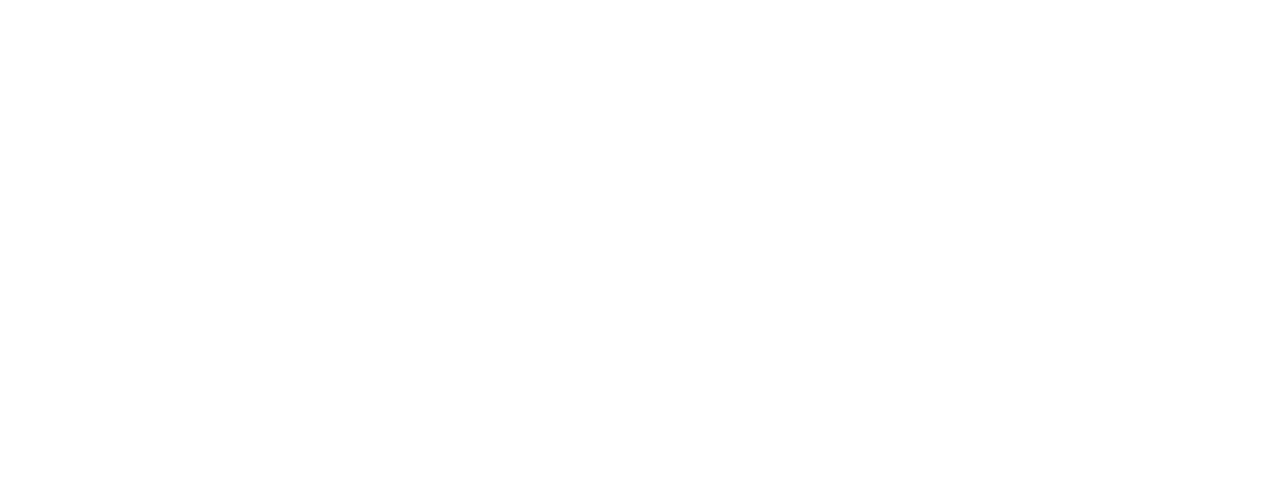
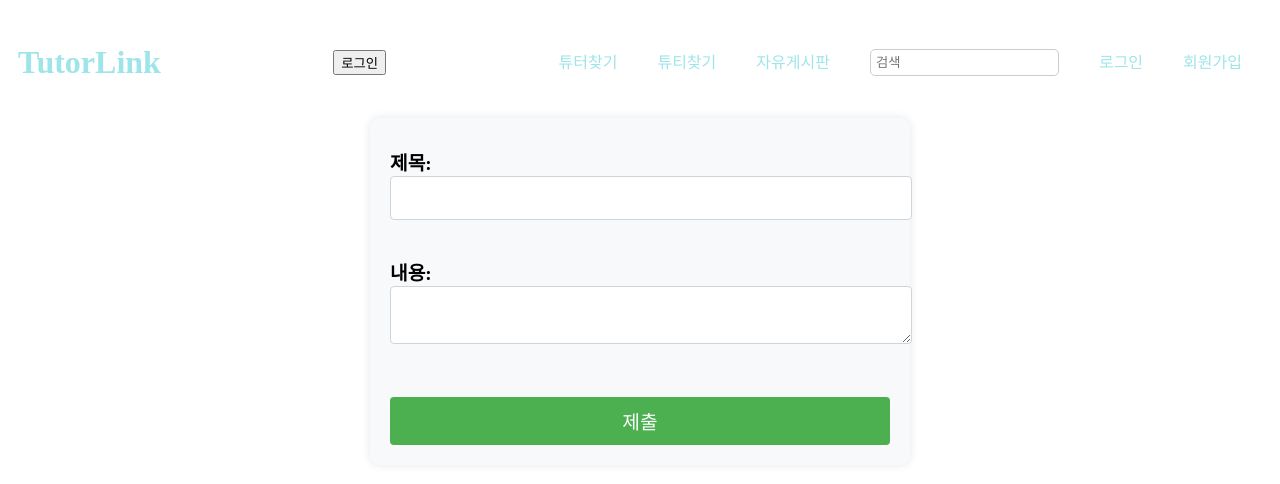
Before and after one commit to capstoe/Front_end, a React (Create React App) app: page /create in a window 1280 px wide. Before the commit this address had no page. Shown: the top 484 px of the page. Built offline with nearby package versions, Linux system fonts and the light colour scheme.

Commit message:
자유게시판 글쓰기 수정

```diff
--- a/src/App.js
+++ b/src/App.js
@@ -6,6 +6,7 @@
 import TutorSearch from './pages/TutorSearch';
 import TuteeSearch from './pages/TuteeSearch';
 import FreeBoard from './pages/FreeBoard';
+import PostForm from './pages/PostForm'; // Assuming PostForm is in the same directory
 import SignUp from './pages/SignUp';
 
 function App() {
@@ -20,8 +21,9 @@
                     <Route path="tutorsearch" element={<TutorSearch />} />
                     <Route path="tuteesearch" element={<TuteeSearch />} />
                     <Route path="freeboard" element={<FreeBoard />} />
+                    <Route path="postform" element={<PostForm />} /> {/* Add this line */}
                     <Route path="signup" element={<SignUp />} />
-
+                    <Route path="create" element={<PostForm />} />
                 </Route>
             </Routes>
         </BrowserRouter>
--- a/src/pages/FreeBoard.js
+++ b/src/pages/FreeBoard.js
@@ -1,5 +1,7 @@
 import React, { useState, useEffect } from "react";
+import { Link } from 'react-router-dom';
 import "./FreeBoard.css";
+import PostForm from './PostForm'; // Assuming PostForm is in the same directory
 
 const FreeBoard = () => {
   const [articles, setArticles] = useState([]);
@@ -10,6 +12,7 @@
     content: "",
     attachments: [], // Array to store attached files
   });
+
 
   useEffect(() => {
     const fetchArticles = async () => {
@@ -72,42 +75,16 @@
             onChange={(event) => setSearchKeyword(event.target.value)}
           />
           <button className="button" onClick={handleSearch}>
-            검색ㄴ
+            검색
           </button>
-          <button className="button" onClick={() => setShowCreateForm(true)}>
-            글쓰기
-          </button>
+          <Link to="/create">
+            <button className="button">
+              글쓰기
+            </button>
+          </Link>
         </div>
         {/* ... rest of the code ... */}
       </div>
-      {/* 글쓰기 폼 */}
-      {showCreateForm && (
-        <div className="formContainer">
-          <h2>새 글 작성</h2>
-          <label>
-            제목:
-            <input
-              type="text"
-              value={newArticle.title}
-              onChange={(e) => setNewArticle({ ...newArticle, title: e.target.value })}
-            />
-          </label>
-          <label>
-            내용:
-            <textarea
-              value={newArticle.content}
-              onChange={(e) => setNewArticle({ ...newArticle, content: e.target.value })}
-            />
-          </label>
-          <label>
-            첨부파일:
-            <input type="file" multiple onChange={handleFileChange} />
-          </label>
-          <button className="button" onClick={handleCreate}>
-            작성
-          </button>
-        </div>
-      )}
     </div>
   );
 };
--- /dev/null
+++ b/src/pages/PostForm.css
@@ -0,0 +1,41 @@
+.post-form {
+  display: flex;
+  flex-direction: column;
+  width: 500px;
+  margin: 0 auto;
+  background-color: #f8f9fa;
+  padding: 20px;
+  border-radius: 10px;
+  box-shadow: 0 0 10px rgba(0, 0, 0, 0.1);
+}
+
+.post-form label {
+  margin: 10px 0;
+  font-size: 1.2em;
+  font-weight: bold;
+}
+
+.post-form input[type="text"],
+.post-form textarea {
+  width: 100%;
+  padding: 10px;
+  font-size: 1em;
+  border: 1px solid #ced4da;
+  border-radius: 4px;
+}
+
+.post-form button {
+  margin-top: 20px;
+  padding: 10px 20px;
+  font-size: 1.2em;
+  background-color: #4CAF50; /* Green */
+  border: none;
+  color: white;
+  cursor: pointer;
+  border-radius: 4px;
+  transition: background-color 0.3s ease;
+}
+
+.post-form button:hover {
+  background-color: #45a049;
+}
--- a/src/pages/PostForm.js
+++ b/src/pages/PostForm.js
@@ -1,31 +1,39 @@
 import React, { useState } from 'react';
+import './PostForm.css';
 
 const PostForm = () => {
-  const [title, setTitle] = useState('');
-  const [content, setContent] = useState('');
+  const [formData, setFormData] = useState({
+    title: '',
+    content: ''
+  });
+
+  const handleChange = (e) => {
+    const { name, value } = e.target;
+    setFormData(prevState => ({
+      ...prevState,
+      [name]: value
+    }));
+  };
 
   const handleSubmit = (e) => {
     e.preventDefault();
-    // 여기에 제출 로직을 추가하세요.
-    console.log(`제목: ${title}, 내용: ${content}`);
+    console.log('Form data submitted:', formData);
   };
 
   return (
-    <div>
-      <h1>게시판 글쓰기</h1>
-      <form onSubmit={handleSubmit}>
+    <form className="post-form" onSubmit={handleSubmit}>
       <label>
         제목:
-          <input type="text" value={title} onChange={(e) => setTitle(e.target.value)} />
+        <input type="text" name="title" value={formData.title} onChange={handleChange} />
       </label>
+      <br />
       <label>
         내용:
-          <textarea value={content} onChange={(e) => setContent(e.target.value)} />
+        <textarea name="content" value={formData.content} onChange={handleChange}></textarea>
       </label>
-        <button type="submit">작성</button>
-        <button type="button" onClick={() => {setTitle(''); setContent('');}}>취소</button>
+      <br />
+      <button type="submit">제출</button>
     </form>
-    </div>
   );
 };
 
```
Lines whose indentation alone changed are shown as unchanged.
